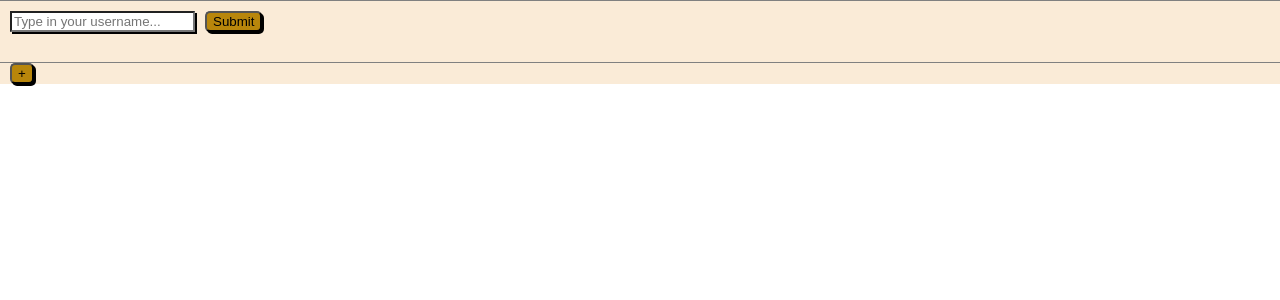
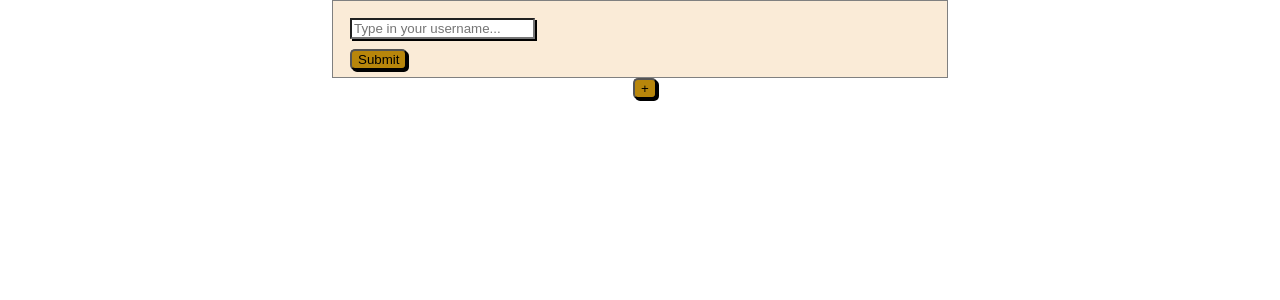
Before and after one commit to NiklasReents/React_Todo_List, a React (Create React App) app: page / in a window 1280 px wide. Shown: the top 300 px of the page. Built offline with nearby package versions, Linux system fonts and the light colour scheme.

Commit message:
change style and positioning of todo list and elements

```diff
--- a/src/App.js
+++ b/src/App.js
@@ -5,19 +5,34 @@ import Todo from "./list";
 import "./styles.css";
 
 export default function App() {
-  const [count, setCount] = useState(1);
+  const [count, setCount] = useState(0);
   const [element, setElement] = useState([]);
 
   function createTodoElement() {
     setCount(count + 1);
-    setElement(Array(count).fill(<Todo/>));
+    setElement(
+      Array(count + 1).fill(
+        <Todo name="" index deleteElement={deleteTodoElement} />
+      )
+    );
   }
+
+  const deleteTodoElement = (index) => {
+    /*this function will make it possible to
+    dynamically delete todo elements*/
+  };
+
+  console.log(element);
 
   return (
     <div className="App">
-      <div><User/></div>
+      <div>
+        <User />
+      </div>
       <div>{element}</div>
-      <div><button onClick={createTodoElement}>+</button></div>
+      <div>
+        <button onClick={createTodoElement}>+</button>
+      </div>
     </div>
   );
 }
--- a/src/list.js
+++ b/src/list.js
@@ -1,7 +1,7 @@
 import React from "react";
 import { useState } from "react";
 
-export default function Todo({ name, key = 0 }) {
+export default function Todo({ name, index, deleteElement }) {
   const createDate = new Date().toLocaleDateString();
   const [value, setValue] = useState("");
   const [todoValue, setTodoValue] = useState(name);
@@ -21,31 +21,28 @@ export default function Todo({ name, key = 0 }) {
   }
 
   function markAsDone() {
-    const clickEvent = document.getElementById("Todo" + key);
+    const clickEvent = document.getElementById("Todo" + index);
     clickEvent.classList.toggle("crossed-line");
   }
 
-  function markAsDeleted() {
-    setTodoValue("");
-    setDate("");
-  }
-
   return (
-    <div className="outer-div">
-      <div className="todo-item" id={"Todo" + key}>
-        <input onClick={markAsDone} type="checkbox"/>
-        <h4>
+    <div className="outer-div todo-item">
+      <div id={"Todo" + index}>
+        <input onClick={markAsDone} type="checkbox" />
+        <span>
           {todoValue} {date}
-        </h4>
+        </span>
+      </div>
+      <div>
+        <input
+          className="input"
+          onChange={handleChange}
+          value={value}
+          placeholder="Edit"
+        />
         <button onClick={handleEdit}>Edit</button>
-        <button onClick={markAsDeleted}>Delete</button>
+        <button onClick={() => deleteElement(index)}>Delete</button>
       </div>
-      <input
-        className="input"
-        onChange={handleChange}
-        value={value}
-        placeholder="Edit"
-      />
     </div>
   );
 }
--- a/src/styles.css
+++ b/src/styles.css
@@ -1,12 +1,16 @@
 button {
   margin-left: 10px;
   border-radius: 5px;
+  box-shadow: 2px 2px;
   background-color: darkgoldenrod;
-  box-shadow: 2px 2px;
 }
 
 input {
   box-shadow: 2px 2px;
+}
+
+input[type="checkbox"] {
+  margin-left: 10px;
 }
 
 #caption {
@@ -17,16 +21,20 @@ input {
   font-family: sans-serif;
   text-align: left;
   display: flex;
+  align-items: center;
   flex-direction: column;
-  background-color: antiquewhite;
+  background-color: white;
 }
 
 .todo-item {
   display: flex;
-  justify-content: flex-start;
-  align-items: center;
+  justify-content: center;
+  flex-direction: column;
+  align-items: left;
+  width: 600px;
   padding: 7px;
   color: #333333;
+  background-color: antiquewhite;
 }
 
 .crossed-line {
@@ -34,8 +42,7 @@ input {
 }
 
 .outer-div {
-  border-top: 1px solid grey;
-  border-bottom: 1px solid grey;
+  border: 1px solid grey;
 }
 
 .input {
--- a/src/user.js
+++ b/src/user.js
@@ -19,15 +19,19 @@ export default function User({ username }) {
   }
 
   return (
-    <div className="outer-div">
+    <div className="outer-div todo-item">
+      <div>
         <input
           id="form-input"
           onChange={getUser}
           className="input"
           placeholder="Type in your username..."
         />
+      </div>
+      <div>
         <button onClick={showUser}>Submit</button>
-      <h4 id="caption">{displayUser}</h4>
+        <span id="caption">{displayUser}</span>
+      </div>
     </div>
   );
 }
```
Lines whose indentation alone changed are shown as unchanged.
